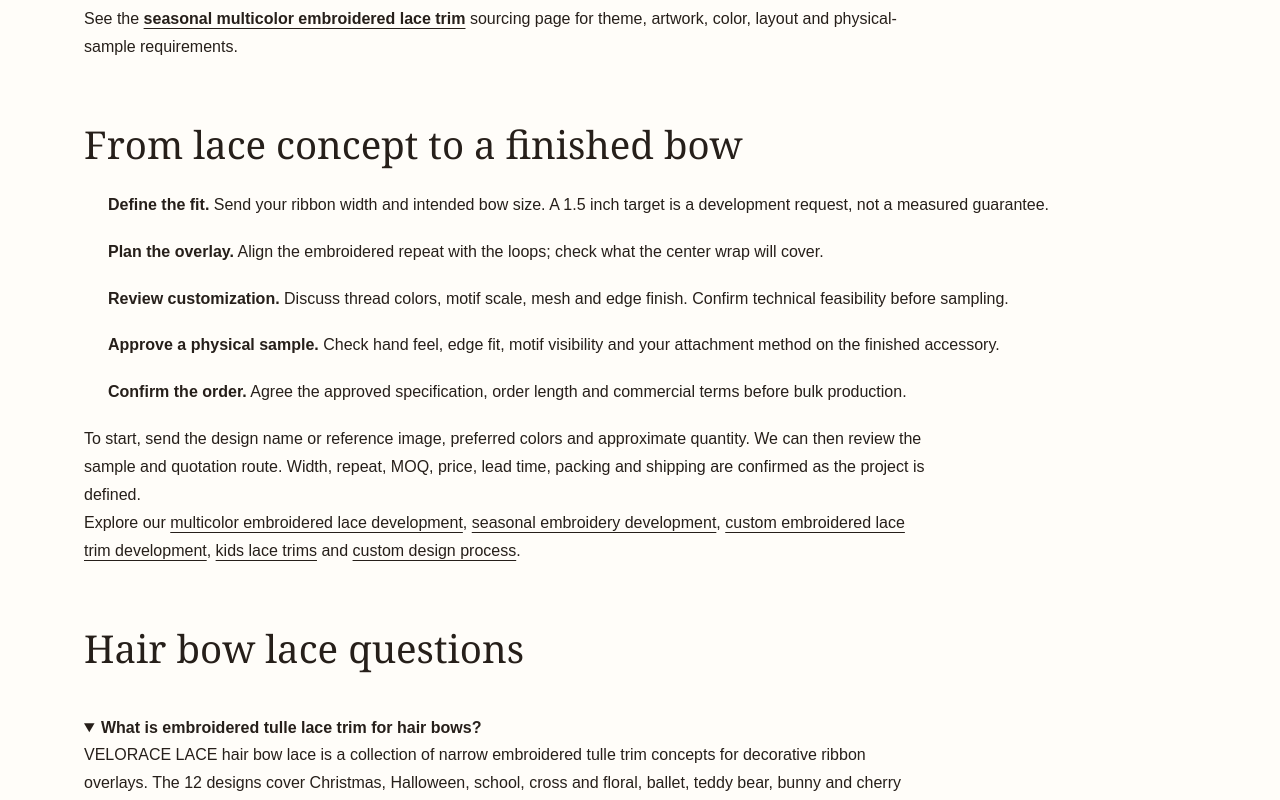
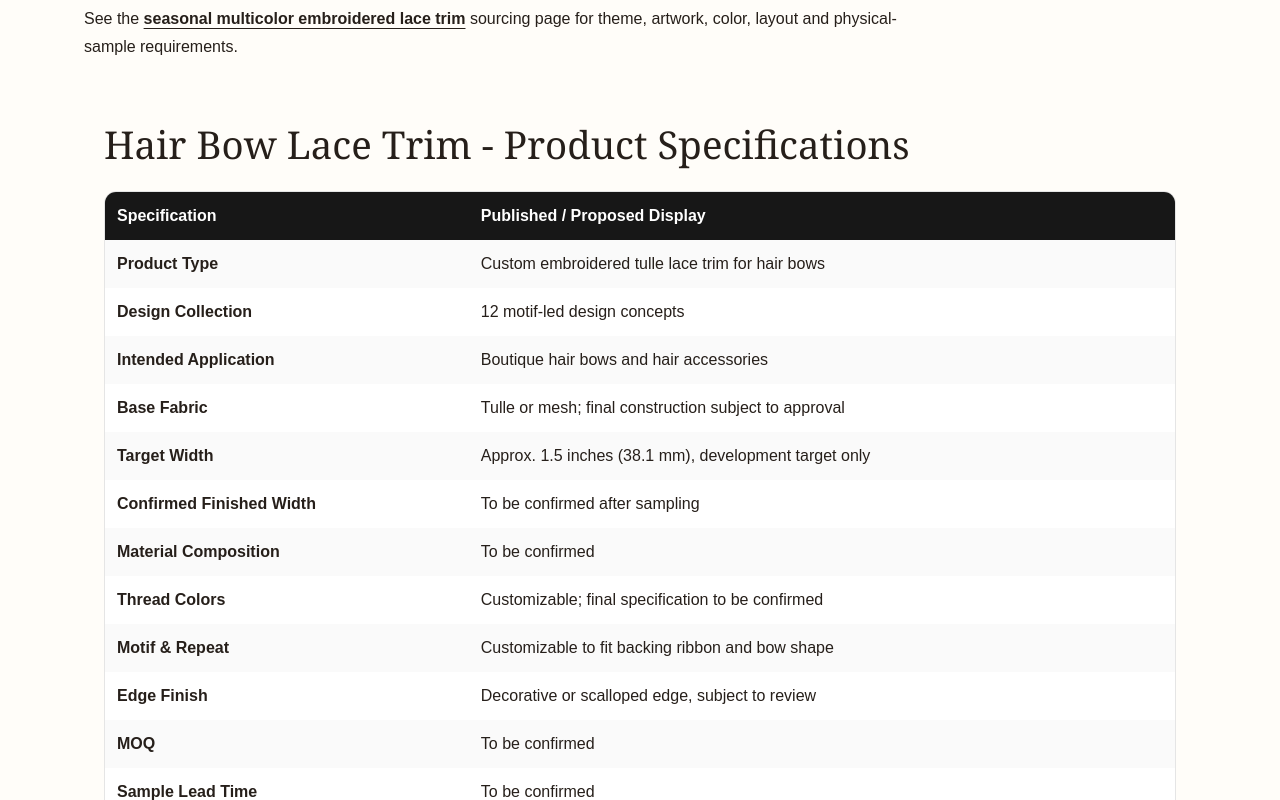
Before and after one commit to linxingwei/lace-b2b-site, a Next.js app: page /hair-bow-lace in a window 1280 px wide. Shown: the part 3920-4720 px from the top of the page. Built offline with nearby package versions, Linux system fonts and the light colour scheme; no server answers.

Commit message:
Display approved product specifications and sourcing links on app/hair-bow-lace/page.tsx

```diff
--- a/app/hair-bow-lace/page.tsx
+++ b/app/hair-bow-lace/page.tsx
@@ -1,3 +1,4 @@
+import ProductSpecifications from "@/components/ProductSpecifications";
 import { HairBowBreadcrumb, HairBowCards, HairBowCTA, HairBowFAQ } from "@/components/HairBowLace";
 import { conceptNotice, hairBowPath, orderingAnswer } from "@/lib/hair-bow-lace";
 import { createPageMetadata } from "@/lib/seo";
@@ -53,6 +54,7 @@ export default function HairBowCollection() {
       <p>For holiday launches, develop the trim as a collection rather than as isolated motifs. A coordinated palette can connect Christmas, Halloween, back-to-school and Valentine&apos;s designs while each repeat remains recognizable on the finished bow.</p>
       <p>See the <a href="/seasonal-embroidered-lace-trim"><strong>seasonal multicolor embroidered lace trim</strong></a> sourcing page for theme, artwork, color, layout and physical-sample requirements.</p>
     </section>
+    <ProductSpecifications variant="hairBow" whatsapp="https://wa.me/8615767956637?text=Hello%20VELORACE%20LACE%2C%20I%20would%20like%20to%20request%20a%20lace%20sample%20and%20quote." />
     <section className="bow-guide">
       <h2>From lace concept to a finished bow</h2>
       <ol>
```
